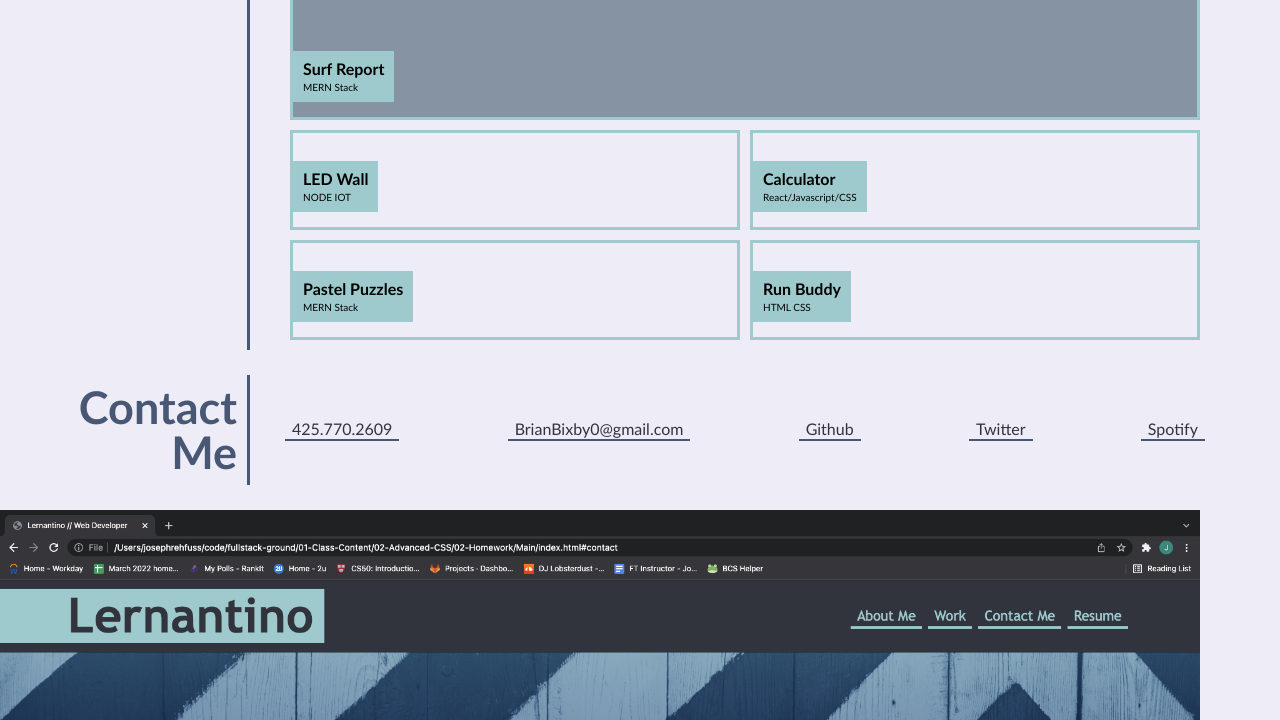
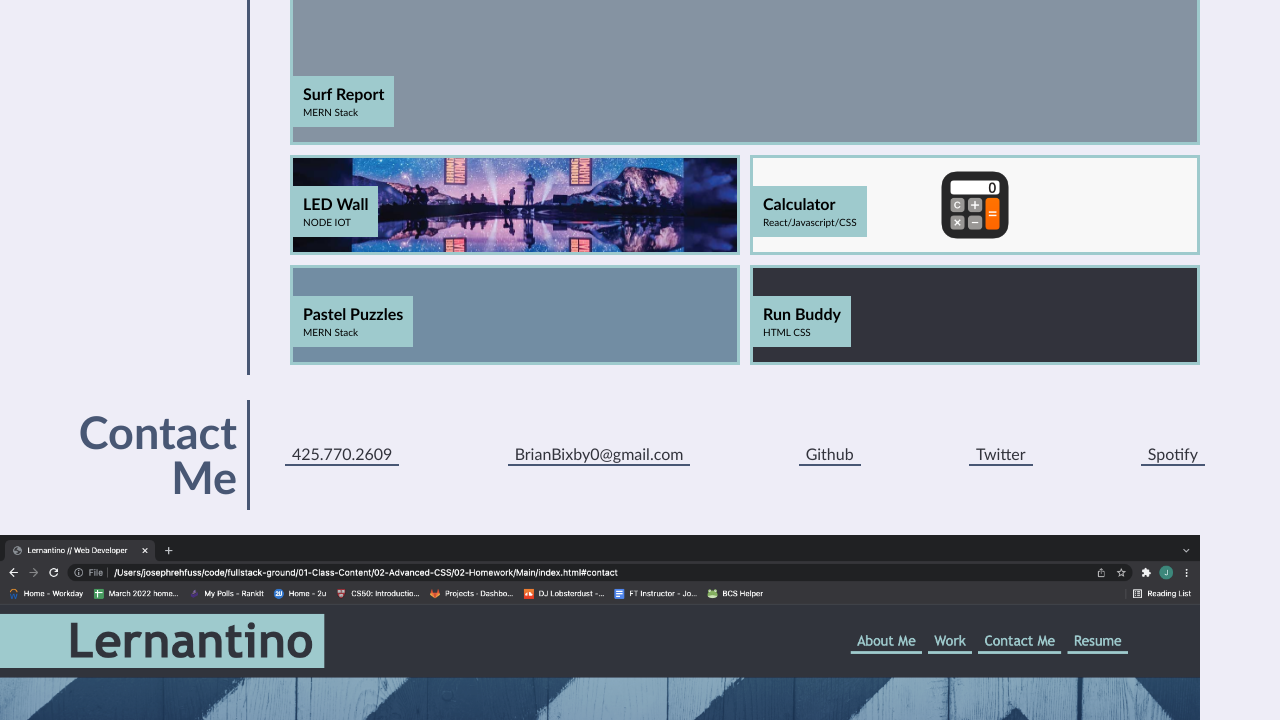
Before and after one commit to brianbixby/hmwk2, a plain HTML site: page index.html in a window 1280 px wide. Shown: the part 525-1245 px from the top of the page. Drawn offline with Linux system fonts and the light colour scheme.

Commit message:
fixed a few links

```diff
--- a/assets/css/style.css
+++ b/assets/css/style.css
@@ -94,9 +94,6 @@ p {
 }
 
 /* main content */
-.content {
-    /* padding: 0 75px; */
-}
 .sectionHeaderContainer {
     flex: 1 0 250px;
 }
@@ -121,12 +118,8 @@ p {
 }
 
 .contentSubsection {
-    margin-bottom: 25px;
+    padding-top: 25px;
     display: flex;
-}
-
-#work {
-
 }
 
 #work .sectionContentContainer {
@@ -164,9 +157,32 @@ p {
 .workSectionContainer p {
     font-size: 10px;
 }
+#secondWorkSectionContainer, #thirdWorkSectionContainer, #fourthWorkSectionContainer,  #fifthWorkSectionContainer {
+    background-size: cover;
+    background-position: center;
+}
+#secondWorkSectionContainer {
+    background-image: url(../images/led-wall.jpeg);
+}
+#thirdWorkSectionContainer {
+    background-image: url(../images/calculator.png);
+    background-size: contain;
+    background-position: center;
+    background-repeat: no-repeat;
+    background-color: #F8F8F8;
+}
+#fourthWorkSectionContainer {
+    background-color: #728DA3;
+}
+#fifthWorkSectionContainer {
+    background-color: var(--primary-color-gray);
+}
+
+
 
 #contact {
     display: flex;
+    margin-bottom: 25px;
 }
 #contact .sectionContentContainer {
     display: flex;
--- a/index.html
+++ b/index.html
@@ -33,7 +33,8 @@
                     <a href="#contact" title="Get in touch">Contact Me</a>
                 </li>
                 <li>
-                    <a href="https://resume.creddle.io/embed/5n9dp9okfvo" target="_blank" title="Check out my resume">Resume</a>
+                    <a href="https://resume.creddle.io/embed/5n9dp9okfvo" target="_blank"
+                        title="Check out my resume">Resume</a>
                 </li>
             </ul>
         </nav>
@@ -42,7 +43,7 @@
     <main>
         <div class="hero">
             <p>Cool Subtitle here!</p>
-            <img src="./assets/images/avatar.png" alt="Brian Bixby avatar"/>
+            <img src="./assets/images/avatar.png" alt="Brian Bixby avatar" />
         </div>
 
         <section class="content">
@@ -76,7 +77,7 @@
                             <p>MERN Stack</p>
                         </div>
                     </div>
-                    <div class="workSectionContainer">
+                    <div id="secondWorkSectionContainer" class="workSectionContainer">
                         <div>
                             <h3>
                                 LED Wall
@@ -84,7 +85,7 @@
                             <p>NODE IOT</p>
                         </div>
                     </div>
-                    <div class="workSectionContainer">
+                    <div id="thirdWorkSectionContainer" class="workSectionContainer">
                         <div>
                             <h3>
                                 Calculator
@@ -92,7 +93,7 @@
                             <p>React/Javascript/CSS</p>
                         </div>
                     </div>
-                    <div class="workSectionContainer">
+                    <div id="fourthWorkSectionContainer" class="workSectionContainer">
                         <div>
                             <h3>
                                 Pastel Puzzles
@@ -100,7 +101,7 @@
                             <p>MERN Stack</p>
                         </div>
                     </div>
-                    <div class="workSectionContainer">
+                    <div id="fifthWorkSectionContainer" class="workSectionContainer">
                         <div>
                             <h3>
                                 Run Buddy
@@ -118,17 +119,14 @@
                 <div class="sectionContentContainer">
                     <a href="tel:4257702609">425.770.2609</a>
                     <a href="mailto:brianbixby@gmail.com?subject=contact">BrianBixby0@gmail.com</a>
-                    <a href="https://github.com/brianbixby" targer="_blank">Github</a>
-                    <a href="https://twitter.com" targer="_blank">Twitter</a>
-                    <a href="https://spotify.com" targer="_blank">Spotify</a>
+                    <a href="https://github.com/brianbixby" target="_blank">Github</a>
+                    <a href="https://twitter.com" target="_blank">Twitter</a>
+                    <a href="https://spotify.com" target="_blank">Spotify</a>
                 </div>
             </div>
         </section>
     </main>
 
-    <footer>
-
-    </footer>
     <img src="./assets/images/image1.png" style="width:1200px;" />
     <img src="./assets/images/image2.png" style="width:1200px;" />
     <img src="./assets/images/image3.png" style="width:1200px;" />
```
Also changed, not shown: assets/images/calculator.png (added), assets/images/led-wall.jpeg (added), 1 other file.
